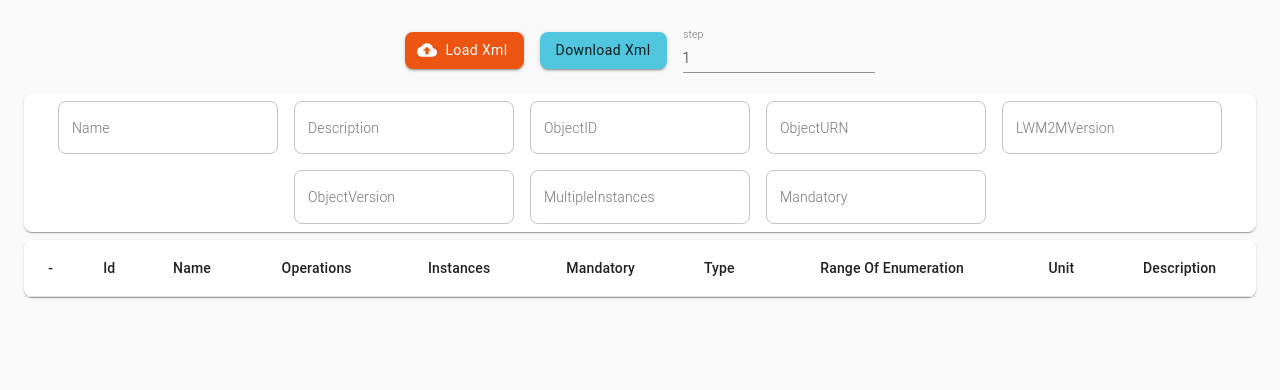
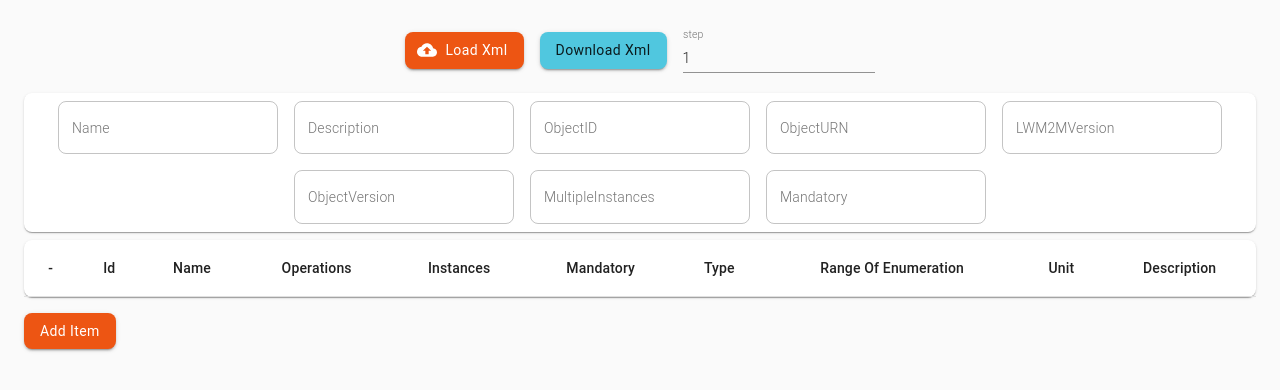
Before and after one commit to abreza/lwm2m-xml-editor, a React (Create React App) app: page / in a window 1280 px wide. Shown: the top 390 px of the page. Built offline with nearby package versions, Linux system fonts and the light colour scheme.

Commit message:
add item to schema

```diff
--- a/src/pages/Homepage.tsx
+++ b/src/pages/Homepage.tsx
@@ -172,6 +172,36 @@ const Landing: FC<LandingProps> = () => {
     const newId = direction === 'up' ? +currentId - step : +currentId + step;
 
     onChangeId(index, newId);
+  };
+
+  const getMaxId = () => {
+    if (rows.length === 0) return -1;
+    return Math.max.apply(
+      Math,
+      rows.map((row: any) => {
+        return row.$.ID;
+      })
+    );
+  };
+
+  const addItem = () => {
+    const temp = { ...lwm2mSchema };
+
+    const item = {
+      $: { ID: getMaxId() + 1 },
+      Name: [''],
+      Operations: [''],
+      MultipleInstances: [''],
+      Mandatory: [''],
+      Type: [''],
+      RangeEnumeration: [''],
+      Units: [''],
+      Description: [''],
+    };
+
+    // @ts-ignore
+    temp.LWM2M.Object[0].Resources[0].Item.push(item);
+    setLwm2mSchema(temp);
   };
 
   return (
@@ -440,6 +470,9 @@ const Landing: FC<LandingProps> = () => {
             </Table>
           </Paper>
         </Box>
+        <Button onClick={addItem} variant="contained" color="primary">
+          Add Item
+        </Button>
       </Container>
     </Box>
   );
```
